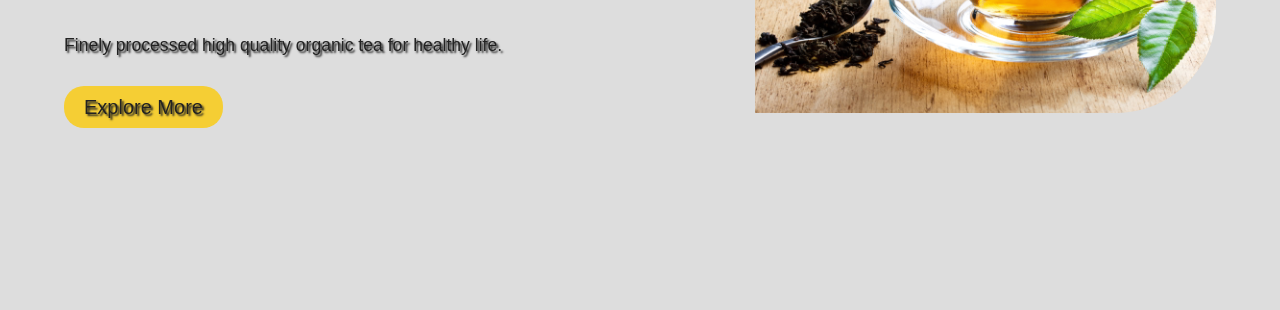
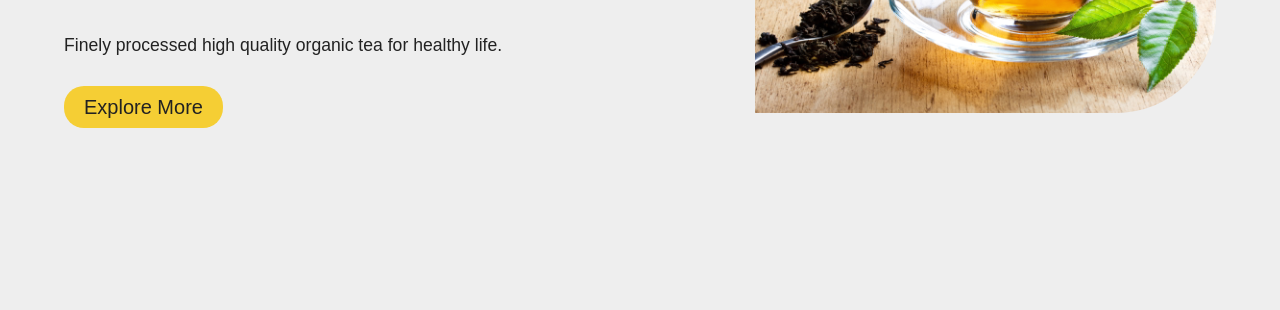
Before and after one commit to sagarj0/CodSoft, a plain HTML site: page Level1/Task1(ProductLandingPage)/index.html in a window 1280 px wide. Shown: the part 337-647 px from the top of the page. Drawn offline with Linux system fonts and the light colour scheme.

Commit message:
task1 final

```diff
--- a/Level1/Task1(ProductLandingPage)/styles.css
+++ b/Level1/Task1(ProductLandingPage)/styles.css
@@ -2,7 +2,7 @@
   --color-primary: #5ec576;
   --color-secondary: #8fee3c;
   --color-tertiary: #f5ce34;
-  --color-background: #ddd;
+  --color-background: #eee;
   --gradient-primary: linear-gradient(270deg, #4bebae, #9be15d);
   --gradient-secondary: linear-gradient(90deg, #1115, 10%, #2225);
   --width: 80px;
@@ -13,7 +13,7 @@
   padding: 0;
   box-sizing: border-box;
   color: inherit;
-  text-shadow: 2px 2px 2px #222;
+  /* text-shadow: 2px 2px 2px #222; */
   /* border: #fff 1px solid; */
 }
 
```
